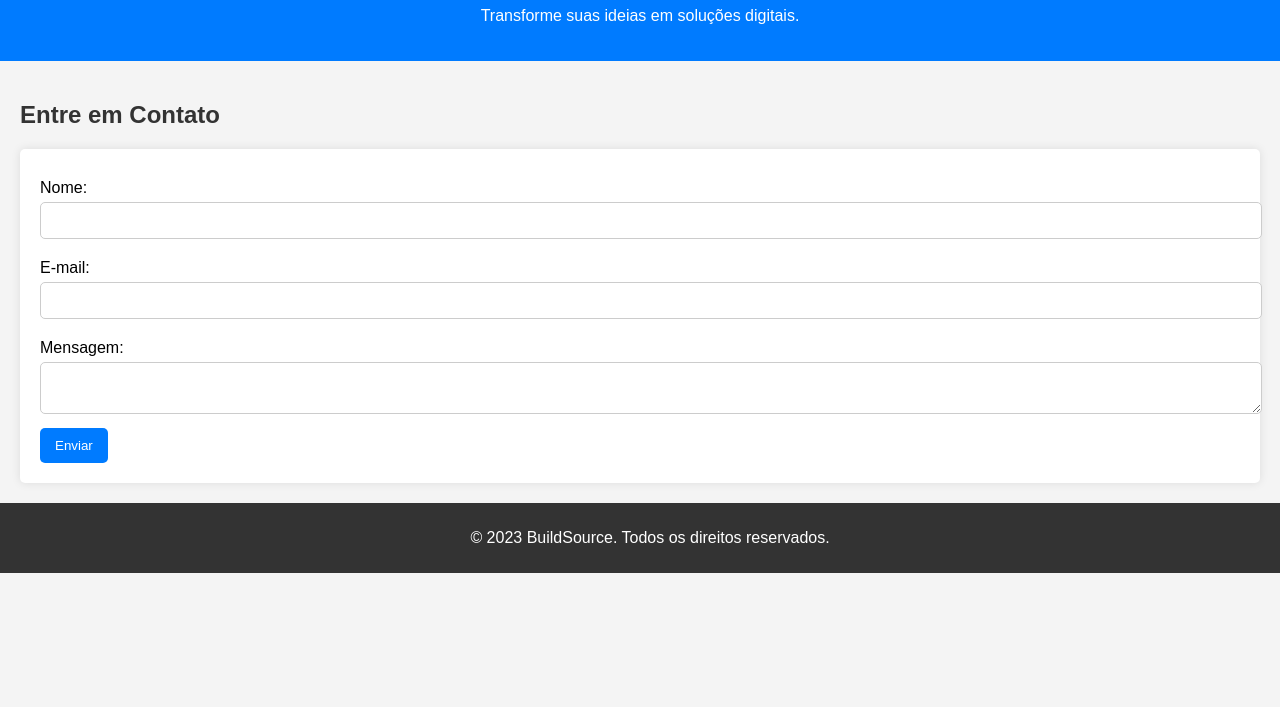
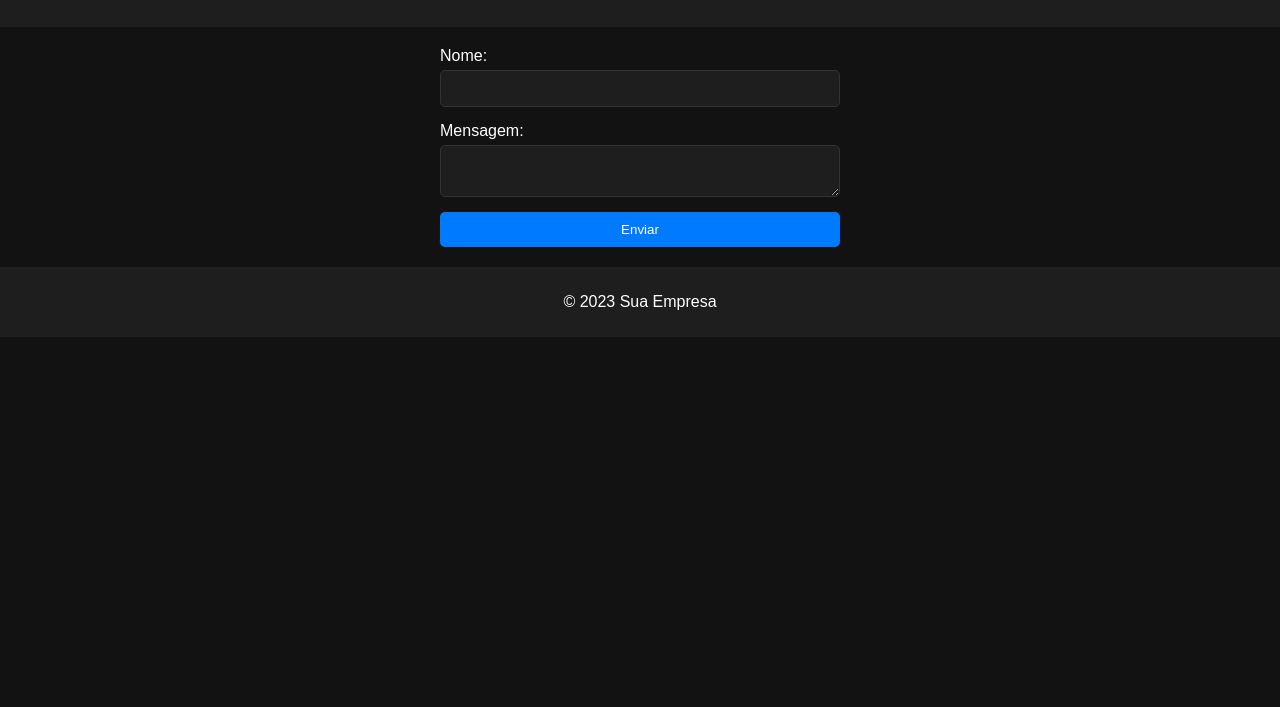
Before and after one commit to build-source/buildsource-landing-whatsapp5, a website: page index.html in a window 1280 px wide. Shown: the part 93-800 px from the top of the page. Drawn offline with Linux system fonts and the light colour scheme.

Commit message:
[BuildSource] deixe dark mode

```diff
--- a/index.html
+++ b/index.html
@@ -3,33 +3,24 @@
 <head>
     <meta charset="UTF-8">
     <meta name="viewport" content="width=device-width, initial-scale=1.0">
-    <title>BuildSource - Landing Page</title>
+    <title>Landing Page WhatsApp</title>
     <link rel="stylesheet" href="style.css">
 </head>
 <body>
     <header>
-        <h1>Bem-vindo à BuildSource</h1>
-        <p>Transforme suas ideias em soluções digitais.</p>
+        <h1>Entre em Contato pelo WhatsApp</h1>
     </header>
     <main>
-        <section id="contact">
-            <h2>Entre em Contato</h2>
-            <form id="contact-form">
+        <form id="contactForm">
             <label for="name">Nome:</label>
             <input type="text" id="name" name="name" required>
-
-                <label for="email">E-mail:</label>
-                <input type="email" id="email" name="email" required>
-
             <label for="message">Mensagem:</label>
             <textarea id="message" name="message" required></textarea>
-
             <button type="submit">Enviar</button>
         </form>
-        </section>
     </main>
     <footer>
-        <p>&copy; 2023 BuildSource. Todos os direitos reservados.</p>
+        <p>&copy; 2023 Sua Empresa</p>
     </footer>
     <script src="script.js"></script>
 </body>
--- a/package.json
+++ b/package.json
@@ -1,11 +1,11 @@
 {
     "name": "buildsource-landing-whatsapp5",
     "version": "1.0.0",
-  "description": "Landing page para a BuildSource com formulário de contato integrado ao WhatsApp.",
+    "description": "Landing page para contato via WhatsApp.",
     "main": "index.html",
     "scripts": {
         "start": "open index.html"
     },
-  "author": "BuildSource",
+    "author": "Sua Empresa",
     "license": "MIT"
 }
--- a/script.js
+++ b/script.js
@@ -1,13 +1,11 @@
-document.getElementById('contact-form').addEventListener('submit', function(event) {
+document.getElementById('contactForm').addEventListener('submit', function(event) {
     event.preventDefault();
 
     const name = document.getElementById('name').value;
-    const email = document.getElementById('email').value;
     const message = document.getElementById('message').value;
+    const phoneNumber = '5548988773779';
 
-    const whatsappNumber = '5548988773779';
-    const whatsappMessage = `Olá, meu nome é ${name}. Meu e-mail é ${email}. Mensagem: ${message}`;
-    const whatsappUrl = `https://wa.me/${whatsappNumber}?text=${encodeURIComponent(whatsappMessage)}`;
+    const whatsappUrl = `https://wa.me/${phoneNumber}?text=${encodeURIComponent(`Olá, meu nome é ${name}. ${message}`)}`;
 
-    window.open(whatsappUrl, '_blank');
+    window.location.href = whatsappUrl;
 });
--- a/style.css
+++ b/style.css
@@ -1,13 +1,13 @@
 body {
     font-family: Arial, sans-serif;
+    background-color: #121212;
+    color: #ffffff;
     margin: 0;
     padding: 0;
-    background-color: #f4f4f4;
 }
 
 header {
-    background: #007bff;
-    color: white;
+    background-color: #1e1e1e;
     padding: 20px;
     text-align: center;
 }
@@ -16,49 +16,41 @@ main {
     padding: 20px;
 }
 
-h2 {
-    color: #333;
-}
-
 form {
-    background: white;
-    padding: 20px;
-    border-radius: 5px;
-    box-shadow: 0 0 10px rgba(0, 0, 0, 0.1);
+    display: flex;
+    flex-direction: column;
+    max-width: 400px;
+    margin: auto;
 }
 
 label {
-    display: block;
-    margin: 10px 0 5px;
+    margin-bottom: 5px;
 }
 
 input, textarea {
-    width: 100%;
     padding: 10px;
-    margin-bottom: 10px;
-    border: 1px solid #ccc;
+    margin-bottom: 15px;
+    border: 1px solid #333;
     border-radius: 5px;
+    background-color: #1e1e1e;
+    color: #ffffff;
 }
 
 button {
-    background: #007bff;
+    padding: 10px;
+    background-color: #007bff;
     color: white;
     border: none;
-    padding: 10px 15px;
     border-radius: 5px;
     cursor: pointer;
 }
 
 button:hover {
-    background: #0056b3;
+    background-color: #0056b3;
 }
 
 footer {
     text-align: center;
     padding: 10px;
-    background: #333;
-    color: white;
-    position: relative;
-    bottom: 0;
-    width: 100%;
+    background-color: #1e1e1e;
 }
```
Also changed, not shown: README.md. Lines whose indentation alone changed are shown as unchanged.
